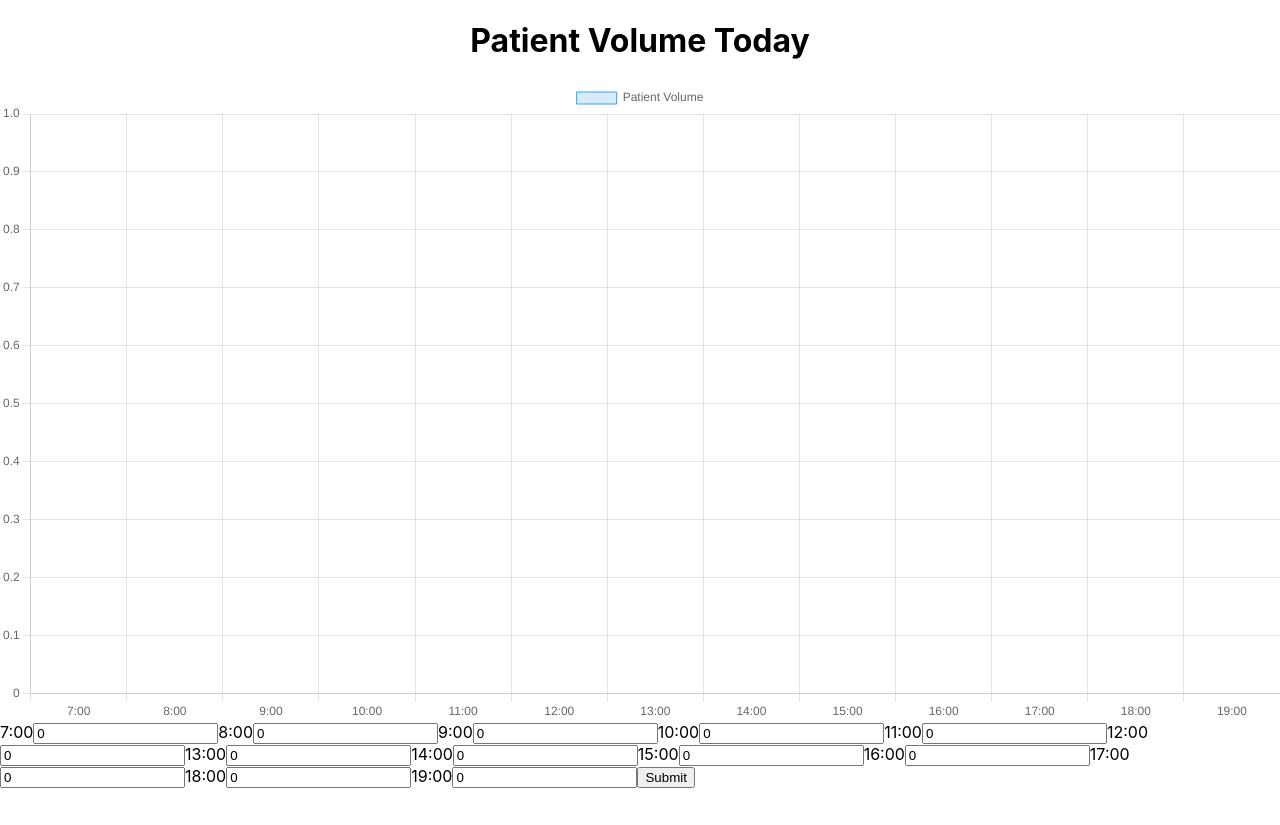
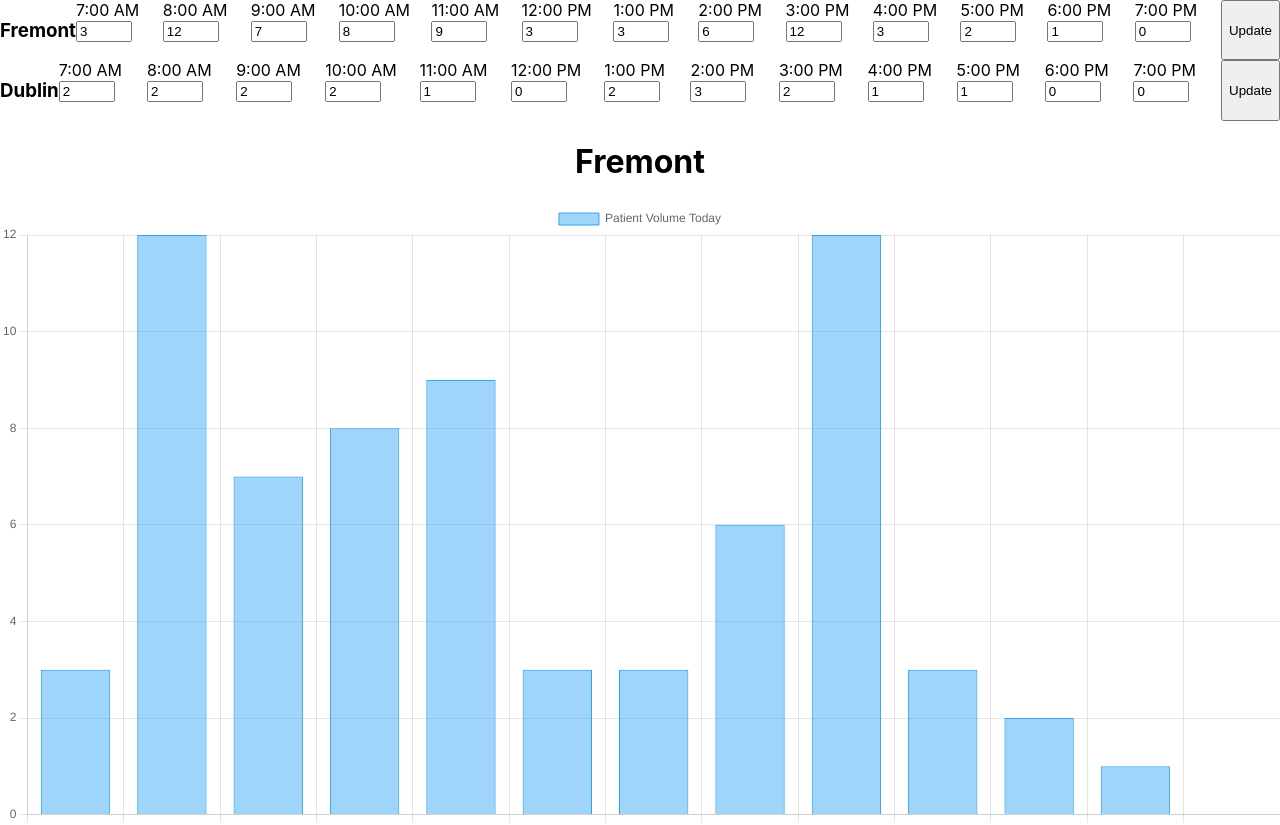
Before and after one commit to joshuaramat/pt-chart, a React (Create React App) app: page / in a window 1280 px wide. Shown: the top 825 px of the page. Before the commit the page ends 800 px from the top, so only its background shows below. Built offline with nearby package versions, Linux system fonts and the light colour scheme.

Commit message:
Created two instances of PatientVolumeChart and PatientVolumeForm for each location and created two datasets for each location in the data directory

```diff
--- a/src/App.js
+++ b/src/App.js
@@ -1,22 +1,32 @@
-import React, { useState } from 'react';
-import Chart from './components/Chart'
+import React from 'react';
+import PatientVolumeChart from './components/PatientVolumeChart';
 import PatientVolumeForm from './components/PatientVolumeForm';
 
-import patientData from './data/patientData';
+import frPatientData from './data/frPatientData';
+import dbPatientData from './data/dbPatientData';
 
 function App() {
-  const [updatedPatientData, setUpdatedPatientData] = useState(patientData);
-
-  const handleSubmit = (formData) => {
-    const newData = {...patientData};
-    newData.datasets[0].data = formData;
-    setUpdatedPatientData(newData);
-  }
 
   return (
     <div>
-      <Chart patientData={updatedPatientData}  />
-      <PatientVolumeForm onPatientDataUpdate={handleSubmit} />
+      <PatientVolumeForm
+        labels={frPatientData.labels}
+        data={frPatientData.datasets[0].data}
+        location='Fremont'
+      />
+      <PatientVolumeForm
+        labels={dbPatientData.labels}
+        data={dbPatientData.datasets[0].data}
+        location='Dublin'
+      />
+      <PatientVolumeChart
+        patientData={frPatientData}
+        location='Fremont'
+      />
+      <PatientVolumeChart
+        patientData={dbPatientData}
+        location='Dublin'
+      />
     </div>
   );
 }
--- a/src/components/Chart.js
+++ /dev/null
@@ -1,53 +0,0 @@
-import React, { useState, useEffect } from 'react'
-import { Chart as ChartJS, BarElement, CategoryScale, LinearScale, Tooltip, Legend } from 'chart.js'
-
-import { Bar } from 'react-chartjs-2'
-import patientData from '../data/patientData'
-
-ChartJS.register(
-  BarElement, CategoryScale, LinearScale, Tooltip, Legend
-)
-
-const Chart = () => {
-  const [chartData, setChartData] = useState(patientData);
-  const [formSubmitted, setFormSubmitted] = useState(false);
-
-  useEffect(() => {
-    if (formSubmitted) {
-      setChartData(patientData);
-      setFormSubmitted(false);
-    }
-  }, [formSubmitted, patientData]);
-
-  const options = {}
-  console.log('patient data', patientData)
-
-
-  return (
-    <div>
-      <h1
-        style={{
-          display: 'flex',
-          justifyContent: 'center',
-          alignItems: 'center'
-        }}
-      >
-        Patient Volume Today
-      </h1>
-      <div
-        style = {{
-          display: 'flex',
-          justifyContent: 'center',
-          alignItems: 'center',
-        }}
-      >
-        <Bar
-          data = { chartData }
-          options = { options }
-        />
-      </div>
-    </div>
-  )
-}
-
-export default Chart
--- /dev/null
+++ b/src/components/PatientVolumeChart.js
@@ -0,0 +1,41 @@
+import React from 'react';
+import { Chart as ChartJS, BarElement, CategoryScale, LinearScale, Tooltip, Legend } from 'chart.js';
+
+import { Bar } from 'react-chartjs-2';
+
+
+ChartJS.register(
+  BarElement, CategoryScale, LinearScale, Tooltip, Legend
+)
+
+const PatientVolumeChart = ({patientData, location}) => {
+  const options = {}
+
+  return (
+    <div>
+      <h1
+        style={{
+          display: 'flex',
+          justifyContent: 'center',
+          alignItems: 'center'
+        }}
+      >
+        {location}
+      </h1>
+      <div
+        style = {{
+          display: 'flex',
+          justifyContent: 'center',
+          alignItems: 'center',
+        }}
+      >
+        <Bar
+          data = { patientData }
+          options = { options }
+        />
+      </div>
+    </div>
+  )
+}
+
+export default PatientVolumeChart
--- a/src/components/PatientVolumeForm.js
+++ b/src/components/PatientVolumeForm.js
@@ -1,45 +1,43 @@
-import React, { useState } from "react";
-import patientData from "../data/patientData";
+import React, { useState } from 'react';
 
-const PatientVolumeForm = (props) => {
-  const [formData, setFormData] = useState([]);
-  const [formSubmitted, setFormSubmitted] = useState(false);
+const PatientVolumeForm = ({ labels, data, location }) => {
+  const [patientVolume, setPatientVolume] = useState(data);
 
-  const hours = patientData.labels;
-
-  const handleInputChange = (e,index) => {
-    const { name, value } = e.target;
-    setFormData((prevFormData) => {
-      const newData = [...prevFormData];
-      newData[index] = parseInt(value);
-      return newData;
-    });
+  const handleChange = (event, index) => {
+    const newPatientVolume = [...patientVolume];
+    newPatientVolume[index] = parseInt(event.target.value);
+    setPatientVolume(newPatientVolume);
   };
 
-  const handleSubmit = (e) => {
-    e.preventDefault();
-    const newData = {...patientData};
-    newData.datasets[0].data = formData;
-    props.onPatientDataUpdate(newData);
-    setFormSubmitted(true);
-  }
+  const handleSubmit = (event) => {
+    event.preventDefault();
+    console.log(patientVolume);
+  };
 
   return (
-    <form onSubmit={handleSubmit}>
-      {hours.map((hour, index) => (
-        <label key={hour}>
-          {hour}
+    <form
+      onSubmit={handleSubmit}
+      style={{
+        display: 'flex',
+      }}
+    >
+      <h3>{location}</h3>
+      {labels.map((label, index) => (
+        <div key={index}>
+          <label htmlFor={`hour${index}`}>{label}</label>
           <input
+            id={`hour${index}`}
             type="number"
-            name={hour}
-            value={formData[index] || patientData.datasets[0].data[index]}
-            onChange={(e) => handleInputChange(e, index)}
+            min="0"
+            max="99"
+            value={patientVolume[index]}
+            onChange={(event) => handleChange(event, index)}
           />
-        </label>
+        </div>
       ))}
-      <button type="submit">Submit</button>
+      <button type="submit">Update</button>
     </form>
   );
-}
+};
 
 export default PatientVolumeForm;
--- /dev/null
+++ b/src/data/dbPatientData.js
@@ -0,0 +1,13 @@
+const patientData = {
+  labels: ["7:00 AM", "8:00 AM", "9:00 AM", "10:00 AM", "11:00 AM", "12:00 PM", "1:00 PM", "2:00 PM", "3:00 PM", "4:00 PM", "5:00 PM", "6:00 PM", "7:00 PM"],
+  datasets: [
+    {
+      label: "Patient Volume Today",
+      data: [2,2,2,2,1,0,2,3,2,1,1,0,0,],
+      backgroundColor: "rgba(54, 162, 235, 0.2)",
+      borderColor: "rgba(54, 162, 235, 1)",
+      borderWidth: 1,
+    },
+  ],
+};
+export default patientData;
--- /dev/null
+++ b/src/data/frPatientData.js
@@ -0,0 +1,13 @@
+const patientData = {
+  labels: ["7:00 AM", "8:00 AM", "9:00 AM", "10:00 AM", "11:00 AM", "12:00 PM", "1:00 PM", "2:00 PM", "3:00 PM", "4:00 PM", "5:00 PM", "6:00 PM", "7:00 PM"],
+  datasets: [
+    {
+      label: "Patient Volume Today",
+      data: [3,12,7,8,9,3,3,6,12,3,2,1,0,],
+      backgroundColor: "rgba(64, 172, 245, 0.5)",
+      borderColor: "rgba(54, 162, 235, 1)",
+      borderWidth: 1,
+    },
+  ],
+};
+export default patientData;
--- a/src/data/patientData.js
+++ /dev/null
@@ -1,13 +0,0 @@
-const patientData = {
-  labels: ["7:00", "8:00", "9:00", "10:00", "11:00", "12:00", "13:00", "14:00", "15:00", "16:00", "17:00", "18:00", "19:00"],
-  datasets: [
-    {
-      label: "Patient Volume",
-      data: [0,0,0,0,0,0,0,0,0,0,0,0,0,],
-      backgroundColor: "rgba(54, 162, 235, 0.2)",
-      borderColor: "rgba(54, 162, 235, 1)",
-      borderWidth: 1,
-    },
-  ],
-};
-export default patientData;
```
